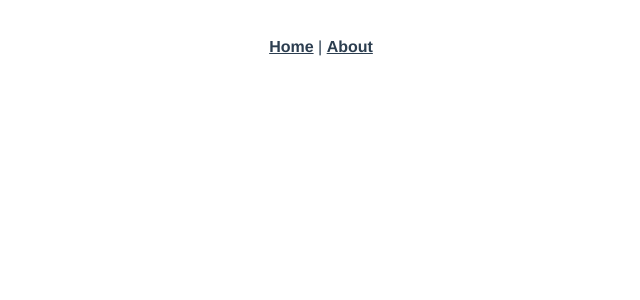
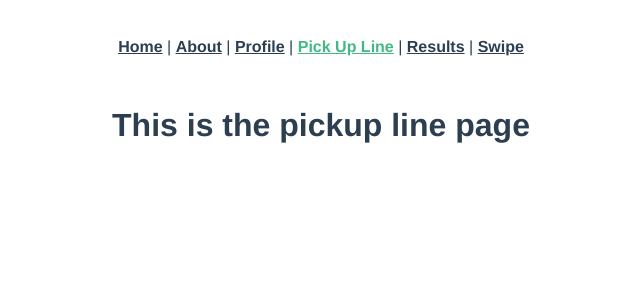
Before and after one commit to fenceFoil/FindRealHumansNearYouGame, a Vue app in the folder app/findrealhumansapp/: page /#/pickupline in a window 1280 px wide. Before the commit this address led to /#/profile. Shown: the top 300 px of the page, without its empty margins (319-959 px from the left). Built offline with nearby package versions, Linux system fonts and the light colour scheme.

Commit message:
base pages and routes complete

```diff
--- a/app/findrealhumansapp/src/App.vue
+++ b/app/findrealhumansapp/src/App.vue
@@ -2,7 +2,11 @@
   <div id="app">
     <div id="nav">
       <router-link to="/">Home</router-link> |
-      <router-link to="/about">About</router-link>
+      <router-link to="/about">About</router-link> |
+      <router-link to="/profile">Profile</router-link> |
+      <router-link to="/pickupline">Pick Up Line</router-link> |
+      <router-link to="/results">Results</router-link> |
+      <router-link to="/swipe">Swipe</router-link>
     </div>
     <router-view/>
   </div>
--- a/app/findrealhumansapp/src/router/index.js
+++ b/app/findrealhumansapp/src/router/index.js
@@ -1,6 +1,10 @@
 import Vue from 'vue'
 import VueRouter from 'vue-router'
 import Home from '../views/Home.vue'
+import Profile from '../views/Profile.vue'
+import Results from '../views/Results.vue'
+import PickupLine from '../views/PickupLine.vue'
+import Swipe from '../views/Swipe.vue'
 
 Vue.use(VueRouter)
 
@@ -17,6 +21,26 @@ const routes = [
     // this generates a separate chunk (about.[hash].js) for this route
     // which is lazy-loaded when the route is visited.
     component: () => import(/* webpackChunkName: "about" */ '../views/About.vue')
+  },
+  {
+    path: '/profile',
+    name: 'profile',
+    component: Profile
+  },
+  {
+    path: '/pickupline',
+    name: 'pickupline',
+    component: PickupLine
+  },
+  {
+    path: '/results',
+    name: 'results',
+    component: Results
+  },
+  {
+    path: '/swipe',
+    name: 'swipe',
+    component: Swipe
   }
 ]
 
--- /dev/null
+++ b/app/findrealhumansapp/src/views/PickupLine.vue
@@ -0,0 +1,5 @@
+<template>
+  <div class="about">
+    <h1>This is the pickup line page</h1>
+  </div>
+</template>
--- /dev/null
+++ b/app/findrealhumansapp/src/views/Profile.vue
@@ -0,0 +1,8 @@
+<template>
+  <div class="profile">
+    <h1>Name Goes Here</h1>
+    <div class="picture" width="500px">
+      <img src="https://www.thiswaifudoesnotexist.net/example-196646.jpg">
+    </div>
+  </div>
+</template>
--- /dev/null
+++ b/app/findrealhumansapp/src/views/Results.vue
@@ -0,0 +1,5 @@
+<template>
+  <div class="results">
+    <h1>This is teh result page</h1>
+  </div>
+</template>
--- /dev/null
+++ b/app/findrealhumansapp/src/views/Swipe.vue
@@ -0,0 +1,5 @@
+<template>
+  <div class="about">
+    <h1>This is the swipe page</h1>
+  </div>
+</template>
```
